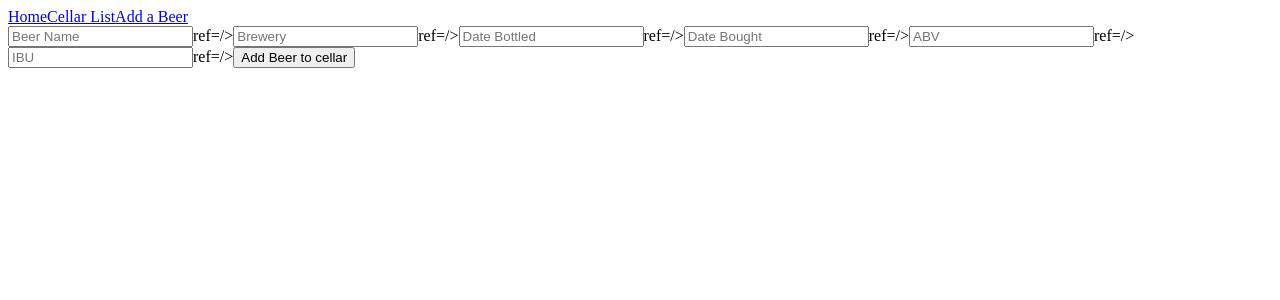
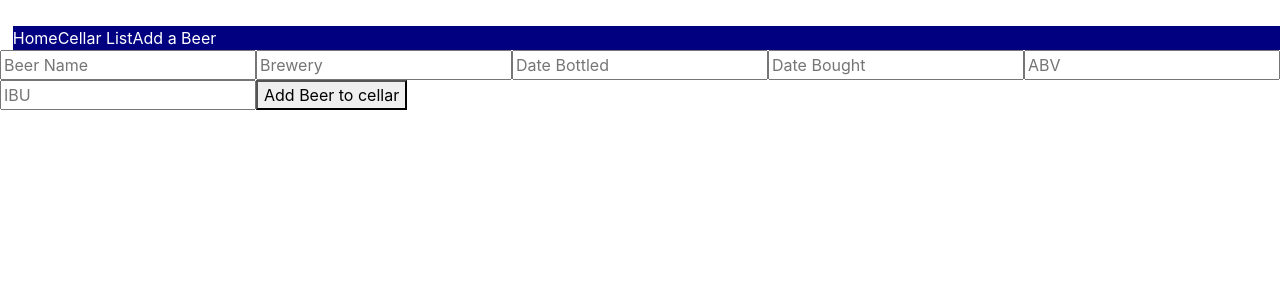
Before and after one commit to Saul-Ordonez/cellar_management, a React (Create React App) app: page /#/newbeer in a window 1280 px wide. Shown: the top 300 px of the page. Built offline with nearby package versions, Linux system fonts and the light colour scheme.

Commit message:
add bootstrap and begin styling navbar

```diff
--- a/package.json
+++ b/package.json
@@ -6,8 +6,10 @@
     "@testing-library/jest-dom": "^4.2.4",
     "@testing-library/react": "^9.5.0",
     "@testing-library/user-event": "^7.2.1",
+    "bootstrap": "^4.4.1",
     "prop-types": "^15.5.10",
     "react": "^16.13.0",
+    "react-bootstrap": "^1.0.0-beta.17",
     "react-dom": "^16.13.0",
     "react-router-dom": "^4.2.2",
     "react-scripts": "3.4.0"
--- a/src/components/App.js
+++ b/src/components/App.js
@@ -111,7 +111,7 @@ class App extends React.Component {
       <div>
       <NavBar />
       <Switch>
-      <Route exact path='/' component={Landing} />
+      <Route path='/' exact component={Landing} />
       <Route
         exact
         path='/beerlist'
--- a/src/components/BeerList.jsx
+++ b/src/components/BeerList.jsx
@@ -1,8 +1,6 @@
 import React from 'react';
 import Beer from './Beer';
 import PropTypes from 'prop-types';
-import NewBeerForm from './NewBeerForm';
-import ShowingBeerForm from './ShowingBeerForm';
 
 function BeerList(props) {
 
--- /dev/null
+++ b/src/components/NavBar.css
@@ -0,0 +1,13 @@
+.navBarStyle {
+  margin-top: 2%;
+  margin-left: 1%;
+  background-color: navy;
+}
+
+.homeLink {
+  color: white;
+}
+
+.centerLink {
+  color: white;
+}
--- a/src/components/NavBar.jsx
+++ b/src/components/NavBar.jsx
@@ -1,13 +1,16 @@
 import React from 'react';
 import { Link } from 'react-router-dom';
+import './NavBar.css';
 
 function NavBar() {
 
   return (
     <div>
-    <Link class='link' to='/'>Home</Link>
-    <Link class='link' to='/beerlist'>Cellar List</Link>
-    <Link class='link' to='/newbeer'>Add a Beer</Link>
+    <div class='navBarStyle'>
+    <Link class='homeLink' to='/'>Home</Link>
+    <Link class='centerLink' to='/beerlist'>Cellar List</Link>
+    <Link class='centerLink' to='/newbeer'>Add a Beer</Link>
+    </div>
     </div>
   );
 }
--- a/src/components/NewBeerForm.jsx
+++ b/src/components/NewBeerForm.jsx
@@ -20,7 +20,9 @@ function NewBeerForm(props) {
         bottled: _bottled.value,
         bought: _bought.value,
         abv: _abv.value,
-        ibu: _ibu.value,});
+        ibu: _ibu.value,}
+      );
+      console.log(_name.value);
         _name.value = '';
         _brewery.value = '';
         _bottled.value = '';
@@ -36,32 +38,26 @@ function NewBeerForm(props) {
         type='text'
         id='name'
         placeholder='Beer Name'/>
-        ref={(input) => {_name = input;}}/>
         <input
         type='text'
         id='brewery'
         placeholder='Brewery'/>
-        ref={(input) => {_brewery = input;}}/>
         <input
         type='text'
         id='bottled'
         placeholder='Date Bottled'/>
-        ref={(input) => {_bottled = input;}}/>
         <input
         type='text'
         id='bought'
         placeholder='Date Bought'/>
-        ref={(input) => {_bought = input;}}/>
         <input
         type='text'
         id='abv'
         placeholder='ABV'/>
-        ref={(input) => {_abv = input;}}/>
         <input
         type='text'
         id='ibu'
         placeholder='IBU'/>
-        ref={(input) => {_ibu = input;}}/>
         <button type='submit'>Add Beer to cellar</button>
         </form>
         </div>
--- a/src/index.js
+++ b/src/index.js
@@ -1,6 +1,7 @@
 import React from 'react';
 import ReactDOM from 'react-dom';
 import App from './components/App';
+import 'bootstrap/dist/css/bootstrap.min.css';
 import * as serviceWorker from './serviceWorker';
 import { HashRouter } from 'react-router-dom';
 
```
Also changed, not shown: 1 other file (tests, documents, lock files or other folders).
